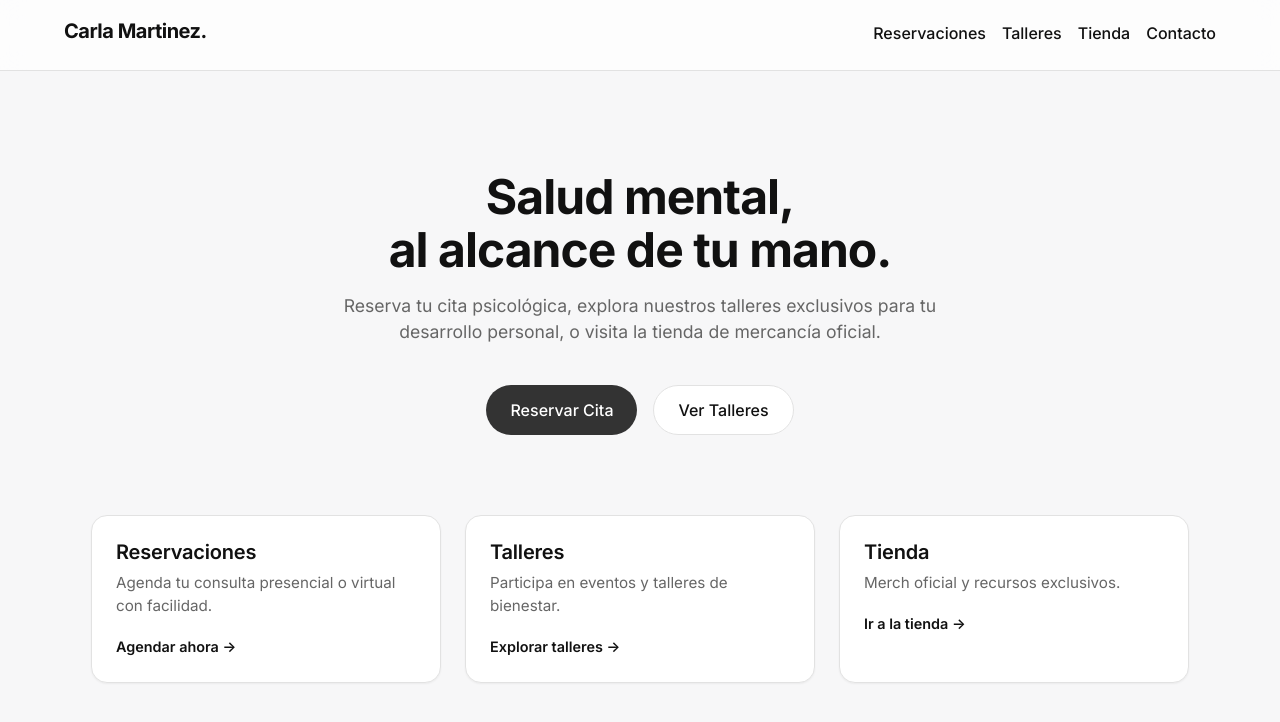
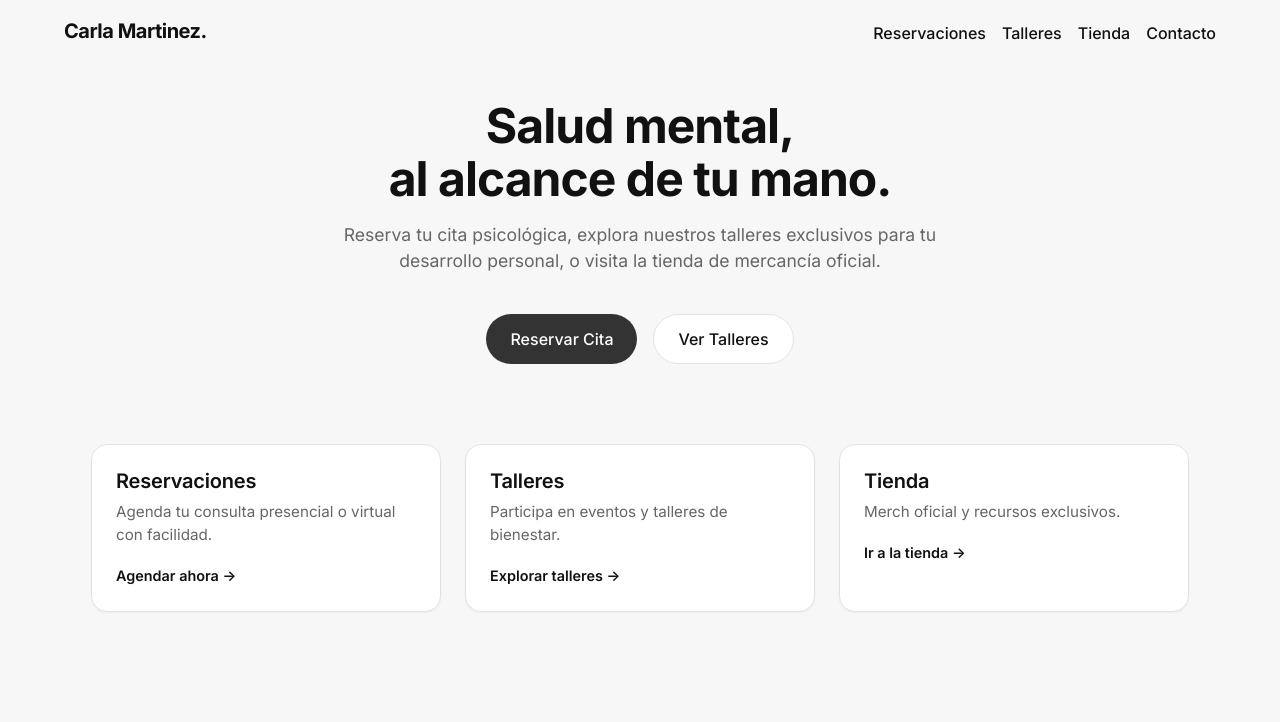
Before and after one commit to Villegascs/Psi.-Carla-Martinez, a Next.js app: page / in a window 1280 px wide. Shown: the top 722 px of the page. Built offline with nearby package versions, Linux system fonts and the light colour scheme; no server answers.

Commit message:
style: make header completely transparent

```diff
--- a/src/app/globals.css
+++ b/src/app/globals.css
@@ -63,11 +63,9 @@ button {
 }
 
 .glass-nav {
-  background: var(--color-bg-glass);
-  backdrop-filter: blur(12px);
-  -webkit-backdrop-filter: blur(12px);
-  border-bottom: 1px solid var(--color-border);
-  position: sticky;
+  background: transparent;
+  position: absolute;
+  width: 100%;
   top: 0;
   z-index: 100;
 }
```
